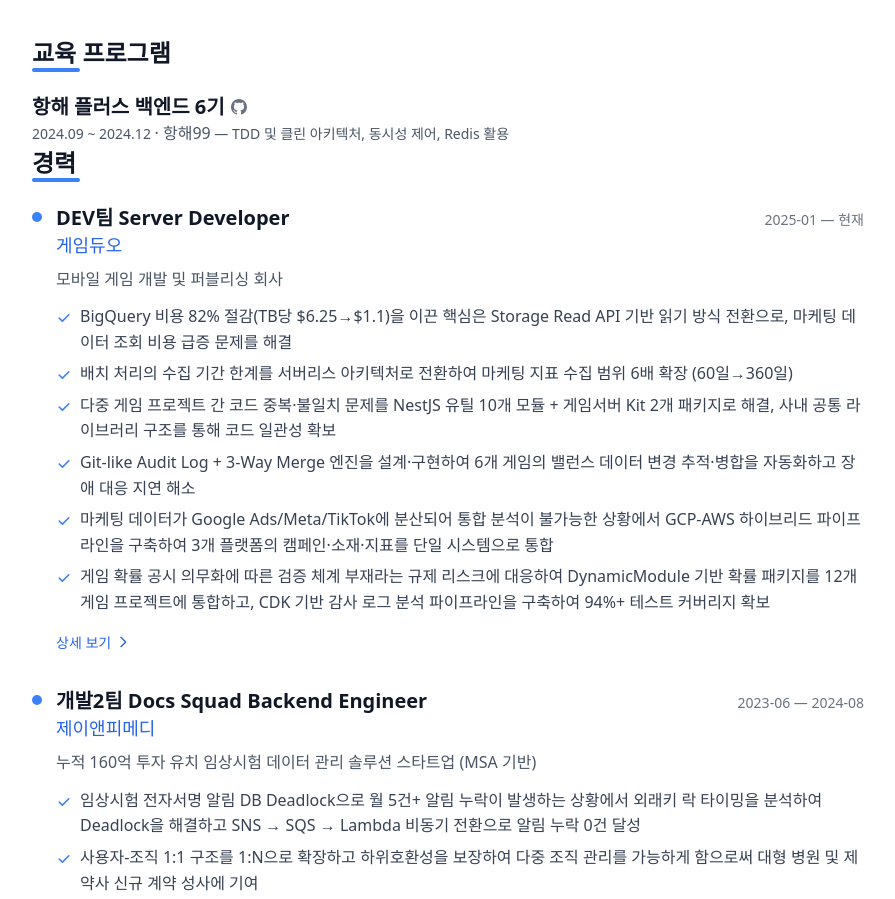
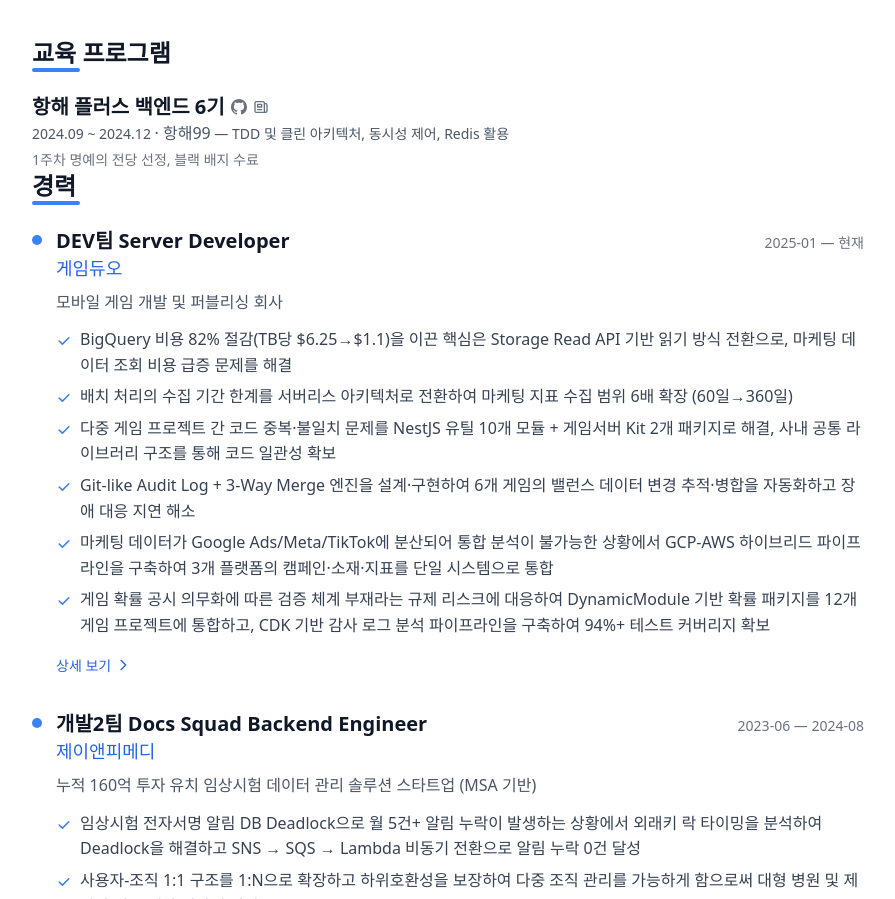
Before and after one commit to kilhyeonjun/resume, an Astro site: page / in a window 1280 px wide. Shown: the part 1401-2300 px from the top of the page, without its empty margins (192-1087 px from the left). Built offline with nearby package versions, Linux system fonts and the light colour scheme; Astro itself is replaced by a stand-in of ours.

Commit message:
feat: 교육 프로그램 achievement/reviewUrl 추가
- 스키마: achievement, reviewUrl 필드 추가
- 항해 플러스: 명예의 전당 + 블랙 배지, 블로그 후기 링크
- 컴포넌트: BlogIcon 후기 링크 + achievement 텍스트 렌더링

```diff
--- a/src/components/resume/ResumeTrainingPrograms.astro
+++ b/src/components/resume/ResumeTrainingPrograms.astro
@@ -1,6 +1,7 @@
 ---
 import ExternalLinkIcon from '../icons/ExternalLinkIcon.astro';
 import GitHubIcon from '../icons/GitHubIcon.astro';
+import BlogIcon from '../icons/BlogIcon.astro';
 import type { TrainingProgram } from '../../content.config';
 
 interface Props {
@@ -35,12 +36,30 @@
                   )}
                 </a>
               )}
+              {item.reviewUrl && (
+                <a
+                  href={item.reviewUrl}
+                  target="_blank"
+                  rel="noopener noreferrer"
+                  class="inline-flex text-gray-500 hover:text-primary-600 dark:text-gray-300 dark:hover:text-primary-400"
+                  aria-label={item.name + ' 후기'}
+                >
+                  {item.reviewUrl.includes('tistory') || item.reviewUrl.includes('blog') || item.reviewUrl.includes('github.io') ? (
+                    <BlogIcon class="h-4 w-4" />
+                  ) : (
+                    <ExternalLinkIcon class="h-4 w-4" />
+                  )}
+                </a>
+              )}
             </h3>
             <p class="text-sm text-gray-600 dark:text-gray-300">
               {item.period}
               {item.organization && <span> · {item.organization}</span>}
               {' — '}{item.description}
             </p>
+            {item.achievement && (
+              <p class="mt-0.5 text-sm text-gray-500 dark:text-gray-300">{item.achievement}</p>
+            )}
           </div>
         </div>
       ))}
--- a/src/content.config.ts
+++ b/src/content.config.ts
@@ -82,6 +82,8 @@
   description: z.string(),
   url: safeUrl.optional(),
   organization: z.string().optional(),
+  achievement: z.string().optional(),
+  reviewUrl: safeUrl.optional(),
 });
 
 const technicalWritingSchema = z.object({
--- a/src/content/resume/en.json
+++ b/src/content/resume/en.json
@@ -773,7 +773,9 @@
         "period": "2024.09 ~ 2024.12",
         "description": "TDD and Clean Architecture, Concurrency Control, Redis",
         "url": "https://github.com/hhpb-code",
-        "organization": "Hanghae99"
+        "organization": "Hanghae99",
+        "achievement": "Week 1 Hall of Fame, Black Badge Completion",
+        "reviewUrl": "https://penguin-dev.tistory.com/29"
       }
     ],
     "technicalWriting": [
--- a/src/content/resume/ko.json
+++ b/src/content/resume/ko.json
@@ -771,7 +771,9 @@
         "period": "2024.09 ~ 2024.12",
         "description": "TDD 및 클린 아키텍처, 동시성 제어, Redis 활용",
         "url": "https://github.com/hhpb-code",
-        "organization": "항해99"
+        "organization": "항해99",
+        "achievement": "1주차 명예의 전당 선정, 블랙 배지 수료",
+        "reviewUrl": "https://penguin-dev.tistory.com/29"
       }
     ],
     "technicalWriting": [
```
